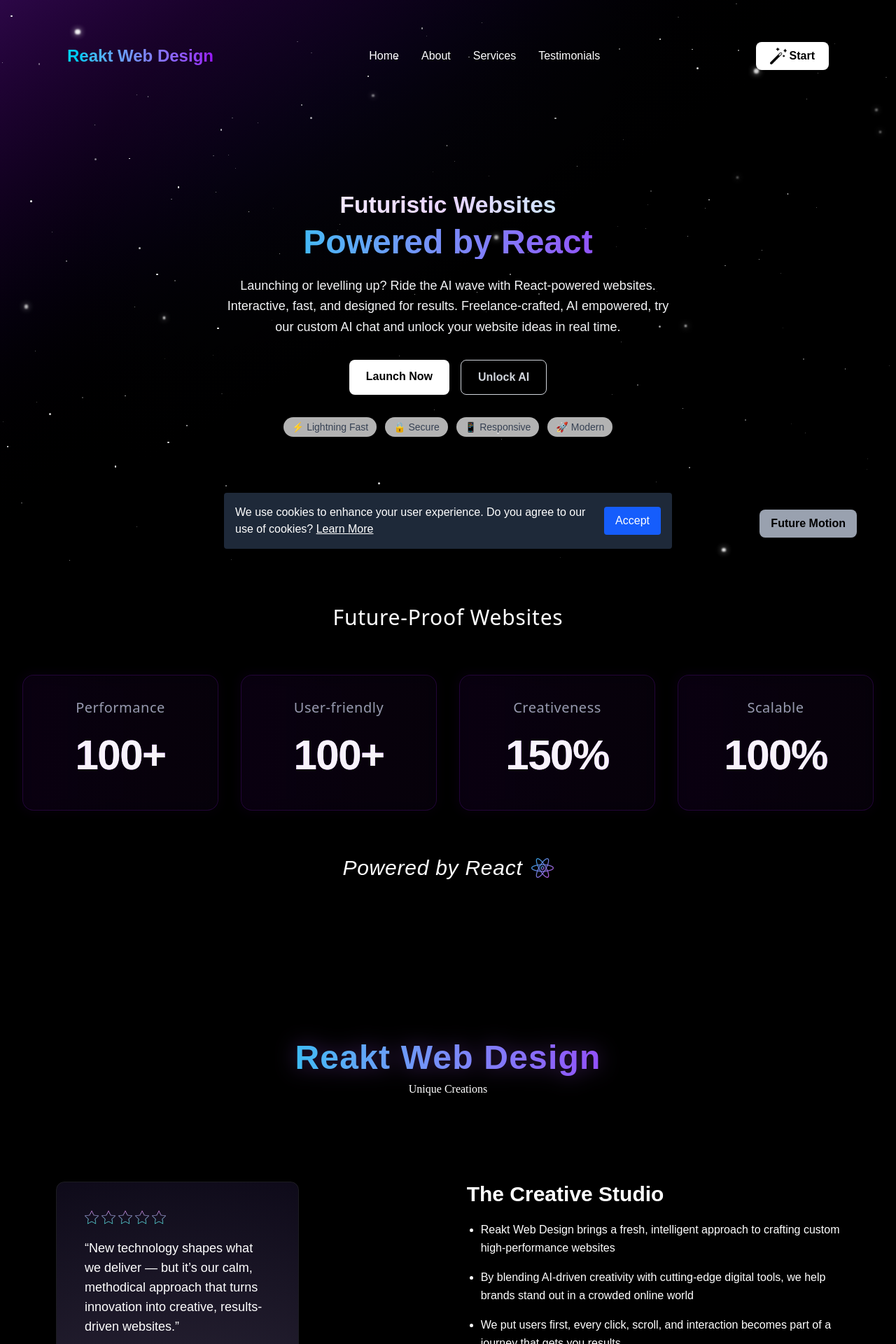
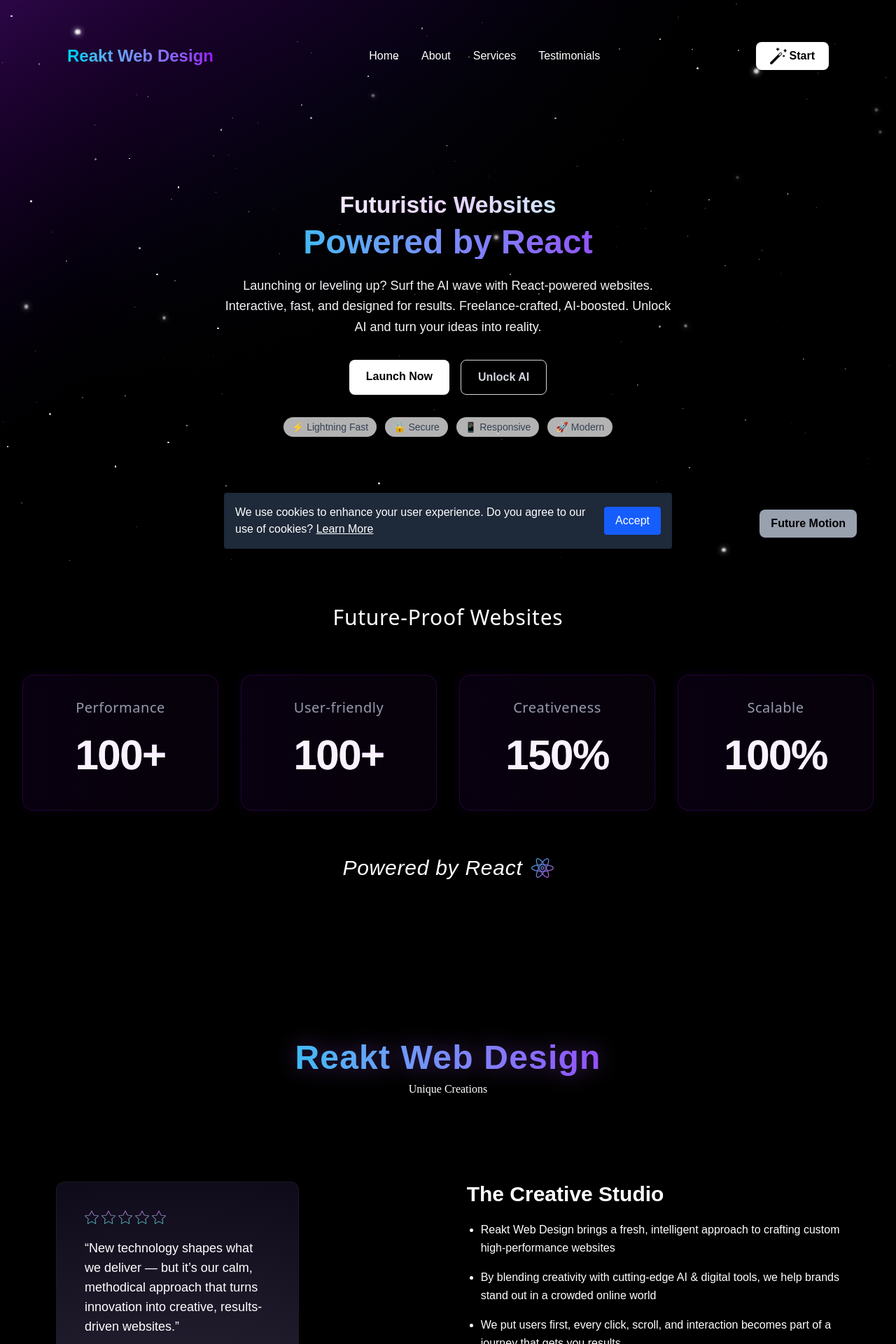
Before and after one commit to Dezmondo7/KreativeWeb3D, a React (Vite) app: page / in a window 1280 px wide. Shown: the top 1920 px of the page at 70% size. Built offline with nearby package versions, Linux system fonts and the light colour scheme; a web font is replaced by a local one.

Commit message:
changed a few tweaks to the landing page and added an img of a wizard whhilst loading on the AI button.

```diff
--- a/src/components/LandingPage.jsx
+++ b/src/components/LandingPage.jsx
@@ -243,7 +243,7 @@ const LandingPage = () => {
           </h1>
           <p className={`text-base sm:text-lg mt-6 max-w-xl md:max-w-2xl mx-auto leading-relaxed px-2 ${theme === "dark" ? "text-gray-100" : "text-gray-900"
             }`}>
-           Launching or levelling up? Ride the AI wave with React-powered websites. Interactive, fast, and designed for results. Freelance-crafted, AI empowered, try our custom AI chat and unlock your website ideas in real time.
+           Launching or leveling up? Surf the AI wave with React-powered websites. Interactive, fast, and designed for results. Freelance-crafted, AI-boosted. Unlock AI and turn your ideas into reality.
           </p>
           <div className="mt-8 flex flex-col sm:flex-row gap-4 justify-center">
             <a
--- a/src/components/LoadingDots.jsx
+++ b/src/components/LoadingDots.jsx
@@ -1,7 +1,10 @@
+import wizardImg from '../assets/wizard.png'
+
 export default function LoadingDots() {
   return (
     <span className="flex space-x-1 items-center justify-center">
       <span><p>Our A.I Wizard is thinking</p></span>
+      <img src={wizardImg} alt="Mini Wizard" className="w-8 h-8" />
       <span className="w-2 h-2 bg-white rounded-full animate-bounce [animation-delay:-0.3s]"></span>
       <span className="w-2 h-2 bg-white rounded-full animate-bounce [animation-delay:-0.15s]"></span>
       <span className="w-2 h-2 bg-white rounded-full animate-bounce"></span>
--- a/src/constants/index.js
+++ b/src/constants/index.js
@@ -198,7 +198,7 @@ const navLinks = [
       date: "",
       responsibilities: [
         "Reakt Web Design brings a fresh, intelligent approach to crafting custom high-performance websites",
-        "By blending AI-driven creativity with cutting-edge digital tools, we help brands stand out in a crowded online world",
+        "By blending creativity with cutting-edge AI & digital tools, we help brands stand out in a crowded online world",
         "We put users first, every click, scroll, and interaction becomes part of a journey that gets you results.",
       ],
     },
```
Also changed, not shown: src/assets/wizard.png (added).
